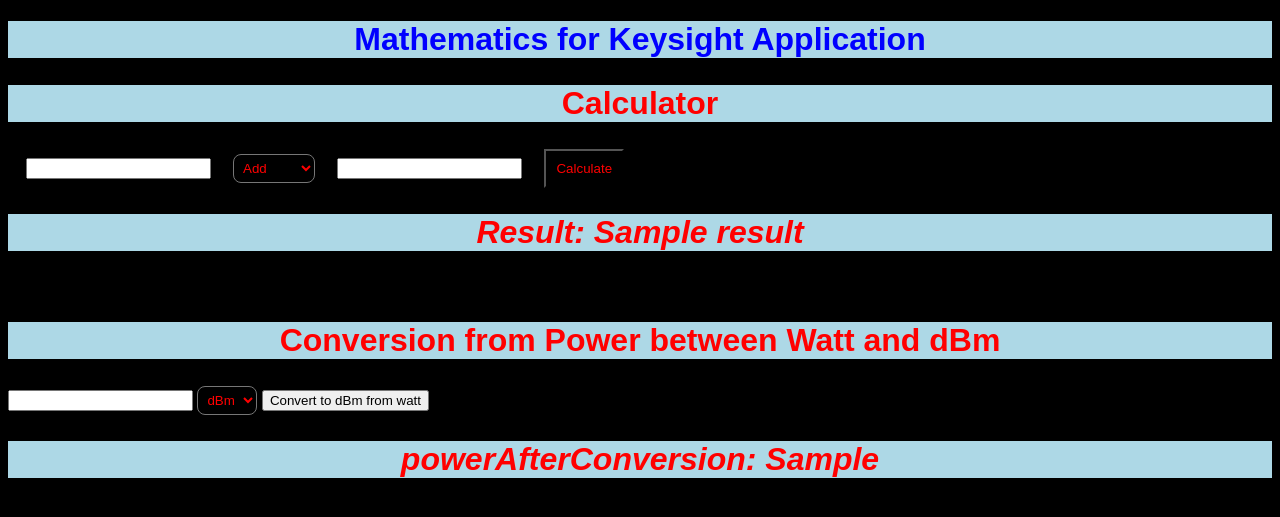
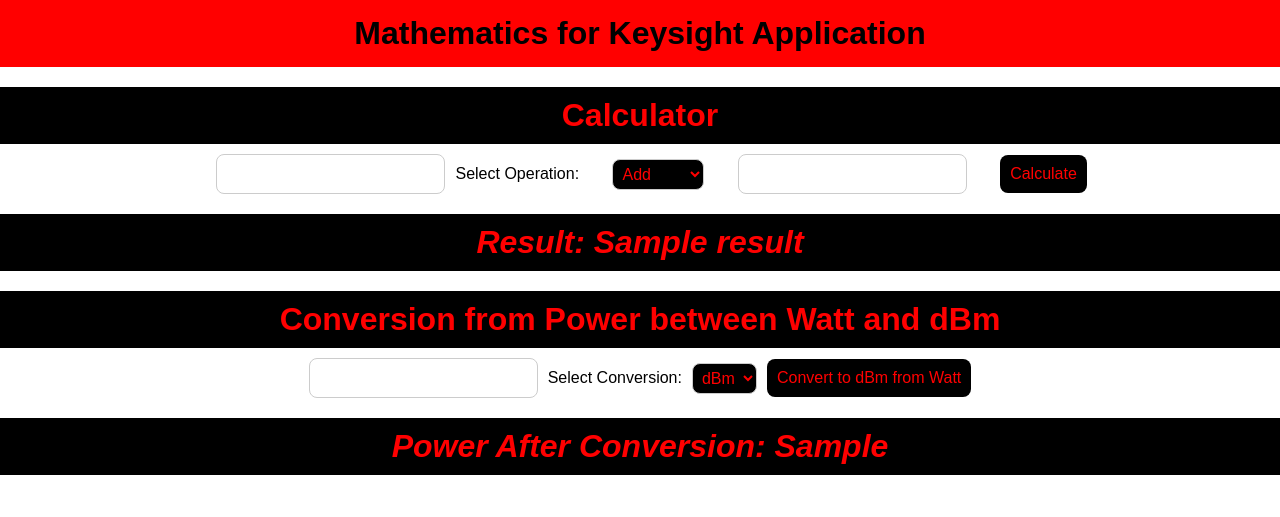
Before and after one commit to VIVSHAW24/Calculator-with-Python, a Flask app: template templates/home.html in a window 1280 px wide. Shown: the top 517 px of the page. Run offline with Flask 3, Linux system fonts and the light colour scheme; the template is opened without the code that fills it: most values are stand-ins (such as "Sample title", 1, 10 or a date in 2020).

Commit message:
Some modification

```diff
--- a/app.py
+++ b/app.py
@@ -18,8 +18,6 @@ def divide(a, b):
 
 def watt_to_dbm(watt):
     import math
-    if watt <= 0:
-        return 'Error: Power must be greater than 0'
     dbm = 10 * math.log10(watt * 1000)
     return dbm
 
@@ -55,12 +53,12 @@ def calculate():
 @app.route('/conversion', methods=['POST'])
 def conversion():
     power = float(request.form['power'])
-    operation = request.form['operation']
+    operation = request.form['operation1']
     if operation == 'dBm':
         powerAfterConversion = watt_to_dbm(power)
     else:
         powerAfterConversion = dBm_to_watt(power)
-    return render_template('home.html', dBm=powerAfterConversion, result=True, selected_operation=operation)
+    return render_template('home.html', dBm=powerAfterConversion, selected_operation=operation, input_power=power)
 
 
 if __name__ == '__main__':
--- a/static/styles.css
+++ b/static/styles.css
@@ -1,15 +1,15 @@
-
 h1 {
-    color: blue;
+    color: black;
     text-align: center;
     font-size: 2em;
-    background-color: lightblue;
+    background-color: red;
+    padding: 15px;
+    margin: 0;
 }
 
 body {
-    margin-top: 0px;
-    margin-bottom: 0px;
-    background-color: black;
+    margin: 0;
+    background-color: white;
     font-family: Arial, sans-serif;
 }
 
@@ -17,7 +17,25 @@ h2 {
     color: red;
     text-align: center;
     font-size: 2em;
-    background-color: lightblue;
+    background-color: black;
+    padding: 10px;
+    margin: 20px 0 10px 0;
+}
+
+form {
+    display: flex;
+    justify-content: center;
+    align-items: center;
+    gap: 10px;
+    flex-wrap: wrap;
+    margin: 10px 0 20px 0;
+}
+
+input[type="number"], select, button {
+    font-size: 1em;
+    padding: 10px;
+    border-radius: 8px;
+    border: 1px solid #ccc;
 }
 
 select {
@@ -26,3 +44,22 @@ select {
     border-radius: 8px;
     padding: 5px;
 }
+
+button {
+    color: red;
+    background-color: black;
+    border: none;
+    cursor: pointer;
+}
+
+.result-block {
+    text-align: center;
+    font-size: 1.5em;
+    font-style: italic;
+    color: red;
+    margin-top: 10px;
+    background-color: black;
+    padding: 10px;
+    border-radius: 8px;
+    display: inline-block;
+}
--- a/templates/home.html
+++ b/templates/home.html
@@ -11,6 +11,7 @@
     <h2><b>Calculator</b></h2>
     <form action="/calculate" method="post">
             <input type="number" name="num1" step="any" required>
+             <label for="conversionType">Select Operation:</label>
             <select name="operation" id="operation">
                 <option value="add"><b>Add</b></option>
                 <option value="subtract"><b>Subtract</b></option>
@@ -25,39 +26,50 @@
         <h2><i>Result: {{ result }}</i></h2>
     {% endif %}
 
-</div>
-<br>
     <div>
         <h2><b>Conversion from Power between Watt and dBm</b></h2>
         <form action="/conversion" method="post">
-        <input type="number" name="power" step="any" required>
-        <select name="operation" id="operation">
-            <option value="dBm">dBm</option>
-            <option value="Watt">Watt</option>
+            <input type="number" name="power" step="any" required value="{{ input_power if input_power is defined else '' }}">
+
+            <label for="operation1">Select Conversion:</label>
+            <select name="operation1"  id="operation1" onchange="cal()">
+                <option value="dBm" {% if selected_operation == 'dBm' %}selected{% endif %}>dBm</option>
+                <option value="Watt" {% if selected_operation == 'Watt' %}selected{% endif %}>Watt</option>
             </select>
-        <button type="submit" id="convertBtn">Convert to dBm from watt</button>
+
+            <button type="submit" id="convertBtn">
+                {% if selected_operation == 'Watt' %}
+                    Convert to Watt from dBm
+                {% else %}
+                    Convert to dBm from Watt
+                {% endif %}
+            </button>
         </form>
 
         <script>
-        const selectElement = document.getElementById('operation');
+            const selectElement = document.getElementById('operation1');
             const buttonElement = document.getElementById('convertBtn');
+            function cal() {
+                const selectedValue = selectElement.value;
+                console.log(selectedValue);
+            }
+            function updateButtonText() {
+                const selectedValue = selectElement.value;
+                if (selectedValue === 'dBm') {
+                    buttonElement.textContent = 'Convert to dBm from Watt';
+                } else if (selectedValue === 'Watt') {
+                    buttonElement.textContent = 'Convert to Watt from dBm';
+                }
+            }
 
-        selectElement.addEventListener('change', function () {
-            if (this.value === 'dBm') {
-                buttonElement.textContent = 'Convert to dBm from watt';
-            } else if (this.value === 'watt') {
-                buttonElement.textContent = 'Convert to watt from dBm';
-            }
-        });
+            selectElement.addEventListener('change', updateButtonText);
+            // Call on load to sync with selected value
+            updateButtonText();
         </script>
 
-    <h2>
-         <i>
-            {% if result is not none %}
-            powerAfterConversion: {{ dBm }}
+        {% if dBm is not none %}
+            <h2><i>Power After Conversion: {{ dBm }}</i></h2>
         {% endif %}
-        </i>
-    </h2>
     </div>
 
 </body>
```
Also changed, not shown: templates/example.html (added, +37 -0 lines). Lines whose indentation alone changed are shown as unchanged.
